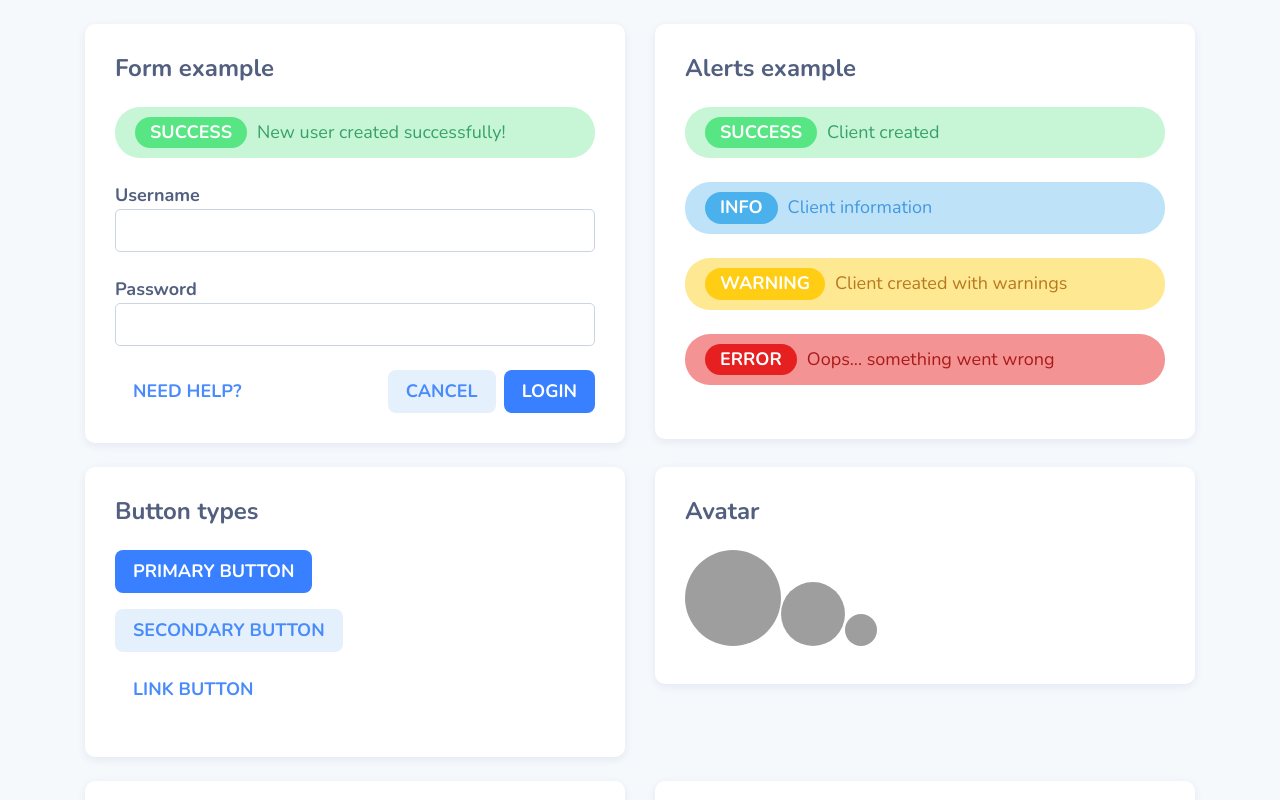
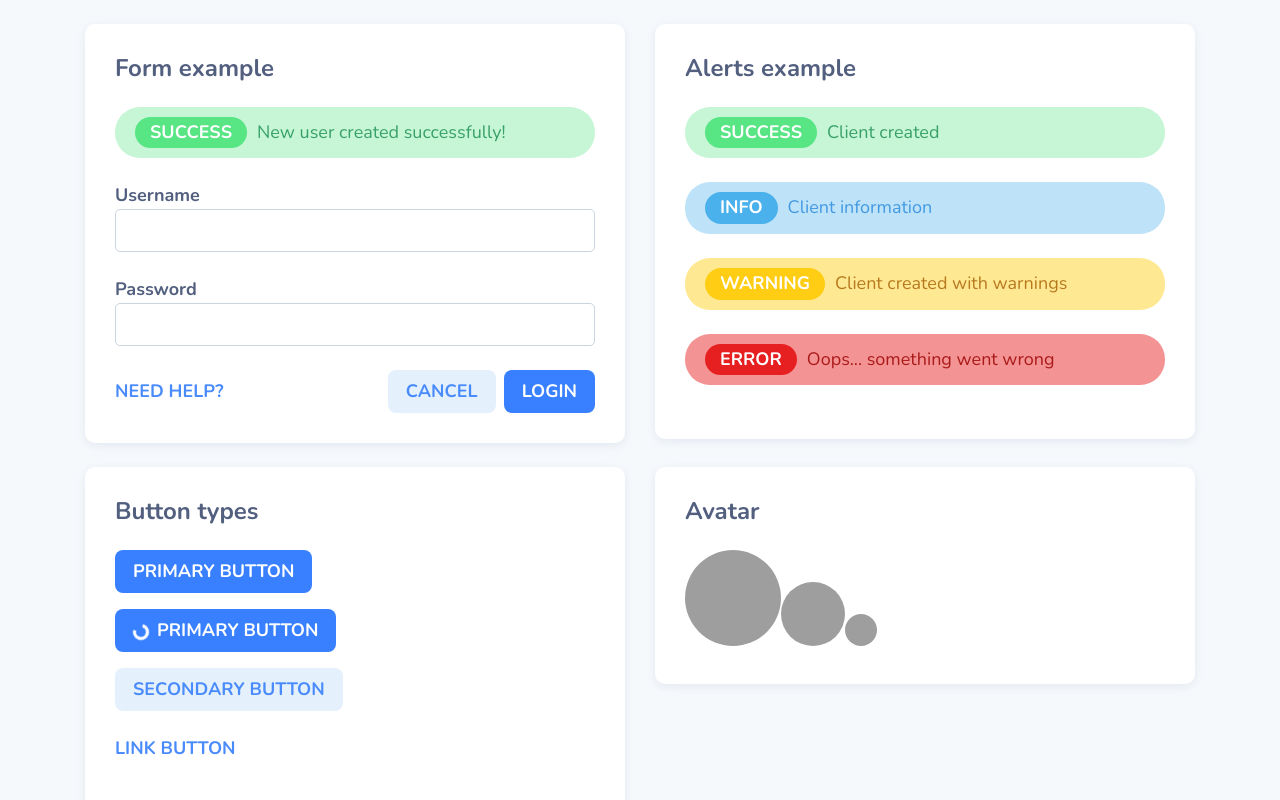
Before and after one commit to Ruk33/bm-template, a React (Create React App) app: page /home in a window 1280 px wide. Shown: the top 800 px of the page. Built offline with nearby package versions, Linux system fonts and the light colour scheme; grey boxes are pictures that could not be loaded.

Commit message:
Add loading to buttons

```diff
--- a/src/components/button/index.js
+++ b/src/components/button/index.js
@@ -1,12 +1,33 @@
 import React from "react";
 import classnames from "classnames";
+import Spinner from "react-bootstrap/Spinner";
 import styles from "./style.module.scss";
 
-export default function Button({ className, kind, ...props }) {
+export default function Button({
+  loading,
+  className,
+  children,
+  kind,
+  ...props
+}) {
   const css = classnames(className, styles.button, {
     [styles.primary]: kind === "primary",
     [styles.secondary]: kind === "secondary",
     [styles.link]: kind === "link",
   });
-  return <button className={css} {...props} />;
+  return (
+    <button {...props} disabled={loading} className={css}>
+      {loading && (
+        <Spinner
+          as="span"
+          animation="border"
+          size="sm"
+          role="status"
+          aria-hidden="true"
+          className="mr-2 align-middle"
+        />
+      )}
+      {children}
+    </button>
+  );
 }
--- a/src/components/button/style.module.scss
+++ b/src/components/button/style.module.scss
@@ -30,6 +30,8 @@
 .link {
   background-color: $button-link-bg;
   color: $button-link-color;
+  padding-left: 0;
+  padding-right: 0;
 
   &:hover {
     color: darken($button-link-color, 10%);
--- a/src/pages/guest/home/index.js
+++ b/src/pages/guest/home/index.js
@@ -91,6 +91,11 @@ export default function HomePage() {
             <h4 className="font-weight-bold mb-4">Button types</h4>
             <div className="my-3">
               <Button kind="primary" type="button">
+                Primary button
+              </Button>
+            </div>
+            <div className="my-3">
+              <Button loading kind="primary" type="button">
                 Primary button
               </Button>
             </div>
```
